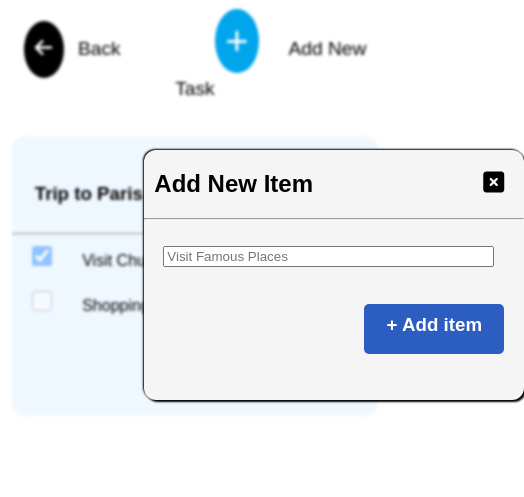
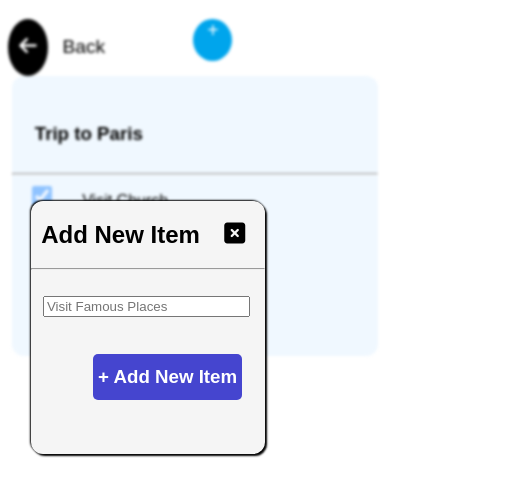
Before and after one commit to UT-99/Todo_UI_Mobile_App, a plain HTML site: page fourth.html in a window 390 px wide. Shown: the part 61-558 px from the top of the page, 524 px wide, since content can reach past the window. Drawn offline with Linux system fonts and the light colour scheme.

Commit message:
fourth Page done as per mobile view

```diff
--- a/fourth.html
+++ b/fourth.html
@@ -15,7 +15,7 @@
 
 
             <div id="innerDivForThirdPage"  >
-                <center>
+                <!-- <center>
                     <a href="index.html" style="text-decoration: none;"><i class="fa-solid fa-arrow-left" style="height:40px ;border-radius:50% ; width:40px;text-align: center;font-size: 20px;background-color: black; color: white;padding-top: 17px;"></i> </a><a href="index.html" style="margin-right: 90px;font-size: larger;padding-left: 10px;text-decoration: none;color: black;">Back</a>
                     <a href="secondPage.html" style="padding: 10px;font-size: 40px;text-decoration: none;color: white;background-color:#00A5EC ; height: 60px;width: 60px;border-radius:50%">+</a><a href="secondPage.html" style="margin-left: 30px;font-size: larger;text-decoration: none;color: black;">Add New Task</a>
                     <br>
@@ -23,7 +23,35 @@
                     <br>
 
 
-                </center>
+                </center> -->
+                <!-- <div class="third-page-centerd-div" id="third-page-centerd-div-id">
+                    <br>
+                    <h3   class="paddingClassforThirdPage">Trip to Paris</h3>
+                    <hr style="text-decoration: none;background-color: rgb(143, 135, 135);text-decoration-line: none;color:rgb(217, 206, 206);">
+                    <input type="checkbox"  class="paddingClassforThirdPage  checkbox-class"  checked   >
+                    <label for="VisitChurch"  class="paddingClassforThirdPage">Visit Church</label>
+                    <br>
+                    <br>
+                    <input type="checkbox"  class="paddingClassforThirdPage checkbox-class" >
+                    <label for="Shopping" class="paddingClassforThirdPage">Shopping</label>
+
+
+                </div> -->
+
+
+                    <a href="index.html" style="text-decoration: none;"><i class="fa-solid fa-arrow-left"
+                        style="height:40px ;border-radius:50% ; width:40px;text-align: center;font-size: 20px;background-color: black; color: white;padding-top: 17px;"></i>
+                </a><a href="index.html"
+                    style="margin-right: 90px;font-size: larger;padding-left: 10px;text-decoration: none;color: black;">Back</a>
+                <a href="fourth.html"
+                    id="thirdPagePlusSymbol2">+</a><a
+                    href="fourth.html" style="margin-left: 30px;font-size: larger;text-decoration: none;color: black;" id="thirdPageAddNewTask">Add
+                    New Task</a>
+
+
+
+
+
                 <div class="third-page-centerd-div" id="third-page-centerd-div-id">
                     <br>
                     <h3   class="paddingClassforThirdPage">Trip to Paris</h3>
@@ -40,7 +68,6 @@
 
 
 
-
             </div>
         </div>
 
@@ -54,8 +81,9 @@
         <input type="text" name="" id="" placeholder="Visit Famous Places" style="width: 85%;margin: 0 5%;">
         <br>
         <br>
-        <h3 style="color: white;background-color: rgb(44, 93, 192); height: 30px;width: 120px;margin-left: 220px;text-align: center;padding: 10px;border-radius: 5px;" > + Add item </h3>
-
+        <!-- <h3 style="color: white;background-color: rgb(44, 93, 192); height: 30px;width: 120px;margin-left: 220px;text-align: center;padding: 10px;border-radius: 5px;" > + Add item </h3>
+      -->
+      <h3 id="fourthPageAddItem">+ Add New Item</h3>
 
     </div>
 </body>
--- a/styles.css
+++ b/styles.css
@@ -319,8 +319,59 @@ body {
         visibility: hidden;
     }
 
+    #div2-fourthPage {
+        /* height: 40vh;
+        width: 70vw;
+        background-color: whitesmoke;
+        border: 5 px solid black;
+        box-shadow: 2px 2px 2px black, -1px -1px 2px black;
+        border-radius: 12px;
+        position: absolute;
+        top: 25%;
+        left:3%; */
+
+
+        height: 30vh;
+        width: 60vw;
+        background-color: whitesmoke;
+        border: 5 px solid black;
+        box-shadow: 2px 2px 2px black, -1px -1px 2px black;
+        border-radius: 12px;
+        position: absolute;
+        top: 31vh;
+        left: 8vw;
+
+    }
+
+    #fourthPageAddItem{
+        position: absolute;
+        right: 10%;
+        background-color: rgb(69, 69, 207);
+        color: white;
+        padding: 5% 2%;
+        border-radius: 5px;
+    }
 
 }
+
+@media screen and (min-width:200px) and (max-width:450px){
+
+    #thirdPagePlusSymbol{
+        position: absolute;
+        right: 40%;
+        text-align: center;
+        vertical-align: middle;
+        font-size: 4em;
+        text-decoration: none;
+        color: white;
+        background-color:#00A5EC;
+        height: 8%;
+        width: 10%;
+        border-radius:50%
+    }
+
+}
+
 #hrThirdPage
 {
     text-decoration: none;
@@ -348,6 +399,19 @@ body {
         border-radius:50%
     }
 
+    #thirdPagePlusSymbol2{
+        position: absolute;
+        right: 40%;
+        text-align: center;
+        vertical-align: middle;
+        font-size: 5vw;
+        text-decoration: none;
+        color: white;
+        background-color:#00A5EC;
+        height: 5vh;
+        width: 10vw;
+        border-radius:50%
+    }
 
     .third-page-centerd-div {
         width: 98%;
```
